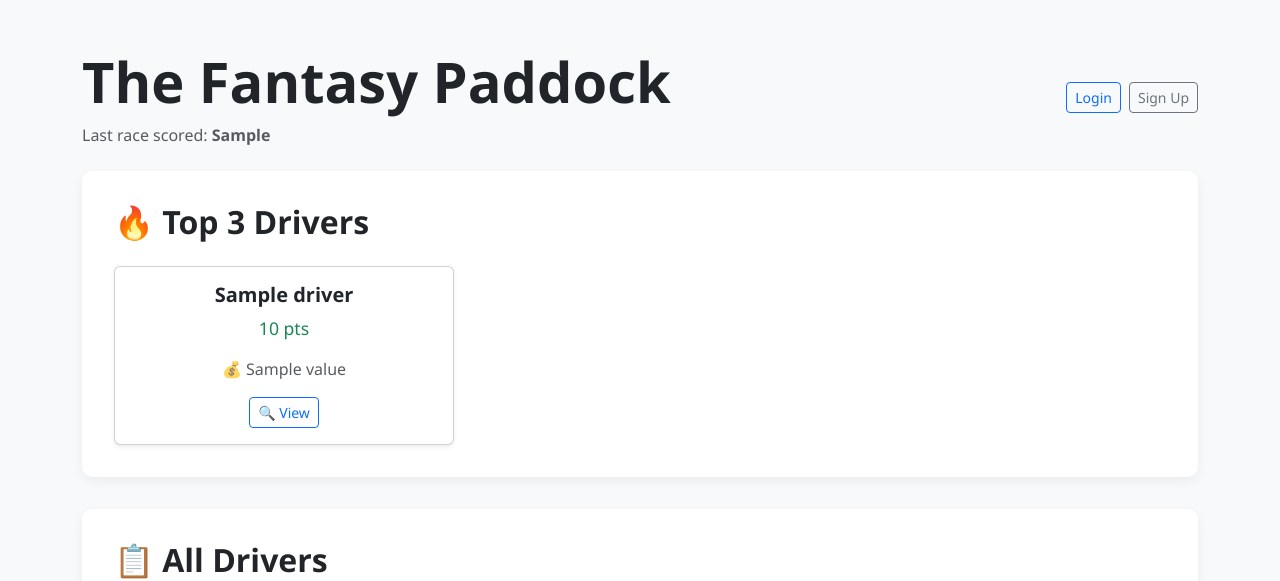
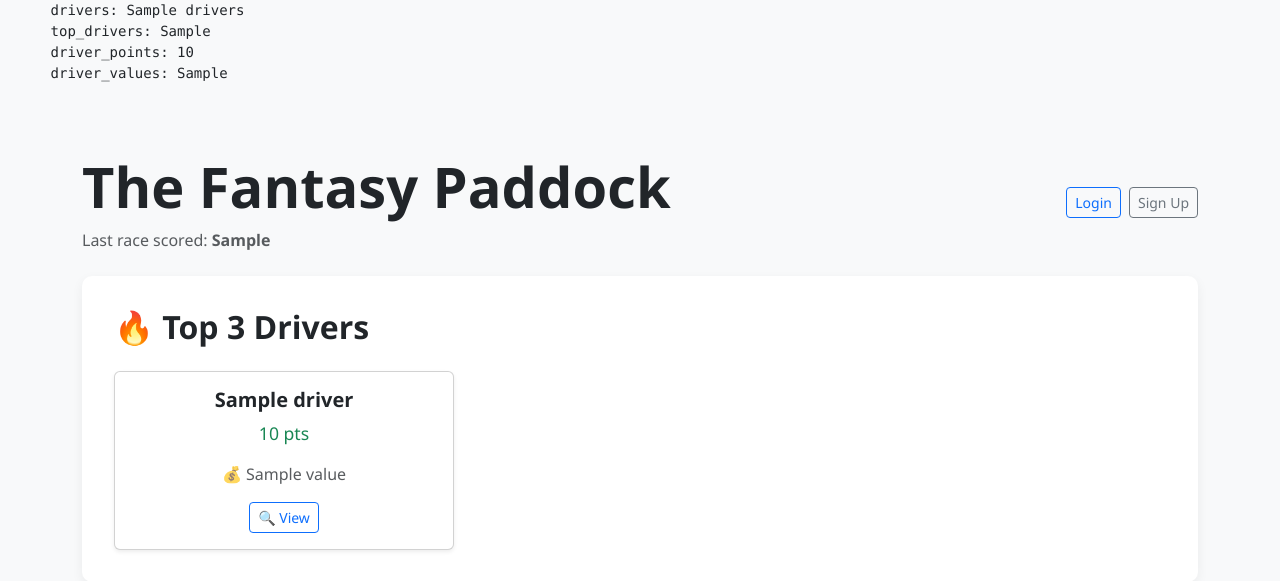
Before and after one commit to SiahBatterson/f1-grid-competitors, a Flask app: template templates/home.html in a window 1280 px wide. Shown: the top 581 px of the page. Run offline with Flask 3, Linux system fonts and the light colour scheme; the template is opened without the code that fills it: most values are stand-ins (such as "Sample title", 1, 10 or a date in 2020).

Commit message:
debugging this will get ugly

```diff
--- a/templates/home.html
+++ b/templates/home.html
@@ -32,6 +32,13 @@
     </style>
   </head>
   <body>
+    <pre>
+      drivers: {{ drivers }}
+      top_drivers: {{ top_drivers }}
+      driver_points: {{ driver_points }}
+      driver_values: {{ driver_values }}
+      </pre
+    >
     <div class="container mt-5">
       <!-- Header -->
       <div class="d-flex justify-content-between align-items-center mb-4">
```
